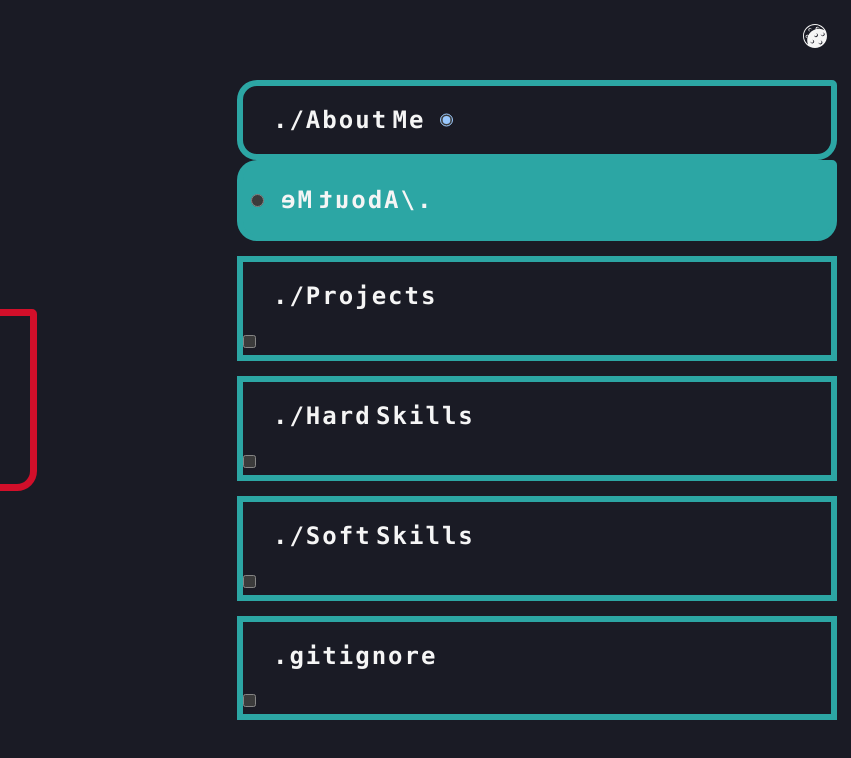
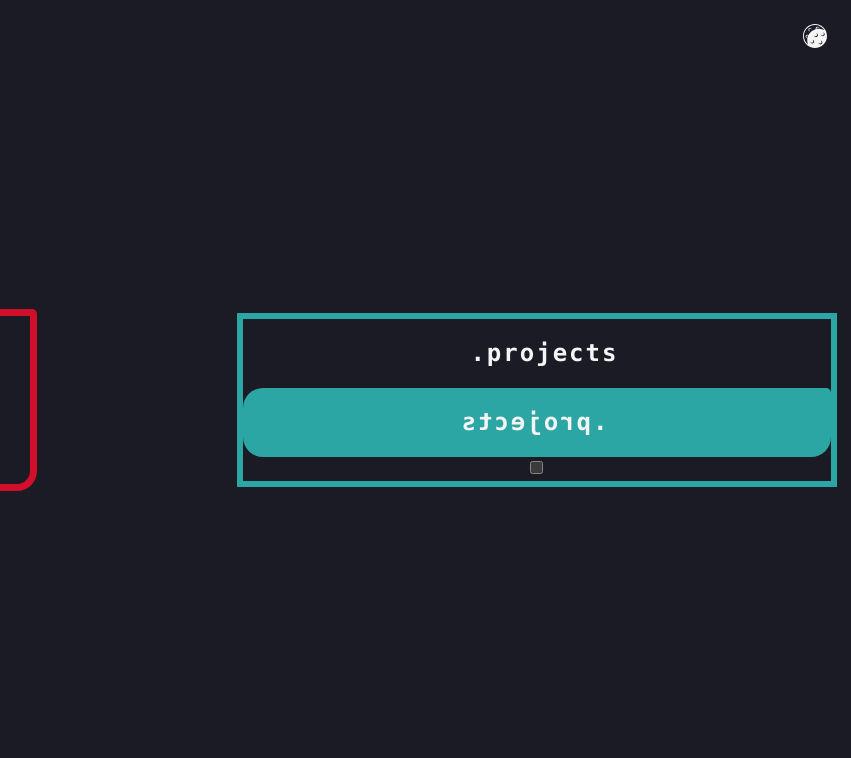
Before and after one commit to Blacg13/Portfolio, a website: page index.html in a window 1280 px wide. Shown: the full height of the page, 429-1280 px from the left. Drawn offline with Linux system fonts and the light colour scheme.

Commit message:
suppressed ancient version htat remained in global.css

```diff
--- a/index.html
+++ b/index.html
@@ -4,8 +4,9 @@
     <meta charset="UTF-8" />
     <meta name="viewport" content="width=device-width, initial-scale=1.0" />
     <title>.blagasse</title>
-    <link rel="stylesheet" href="./styles/variables.css">
+    <link rel="stylesheet" href="./styles/variables.css" />
     <link rel="stylesheet" href="./styles/global.css" />
+    <link rel="stylesheet" href="./styles/components.css" />
     <!-- <link rel="stylesheet" href="./styles/sections.css" /> -->
     <script src="./scripts/main.js" defer></script>
   </head>
@@ -66,13 +67,35 @@
             <ul class="header-links">
               <li>
                 <a href="/public/files/CV_Lagasse_frontendDev.pdf">
-                    <svg id="file-icon" width="64px" height="64px" viewBox="0 0 16 16" fill="none" xmlns="http://www.w3.org/2000/svg"><g id="SVGRepo_bgCarrier" stroke-width="0"></g><g id="SVGRepo_tracerCarrier" stroke-linecap="round" stroke-linejoin="round"></g><g id="SVGRepo_iconCarrier"> <path d="M7 0H2V16H14V7H7V0Z" fill="var(--bg-color)"></path> <path d="M9 0V5H14L9 0Z" fill="var(--bg-color)"></path> </g></svg>
+                  <svg
+                    id="file-icon"
+                    width="64px"
+                    height="64px"
+                    viewBox="0 0 16 16"
+                    fill="none"
+                    xmlns="http://www.w3.org/2000/svg"
+                  >
+                    <g id="SVGRepo_bgCarrier" stroke-width="0"></g>
+                    <g
+                      id="SVGRepo_tracerCarrier"
+                      stroke-linecap="round"
+                      stroke-linejoin="round"
+                    ></g>
+                    <g id="SVGRepo_iconCarrier">
+                      <path
+                        d="M7 0H2V16H14V7H7V0Z"
+                        fill="var(--bg-color)"
+                      ></path>
+                      <path d="M9 0V5H14L9 0Z" fill="var(--bg-color)"></path>
+                    </g>
+                  </svg>
                   <p>resume</p>
                 </a>
               </li>
               <li>
                 <a href="https://github.com/Blacg13">
-                    <svg id="logo-github"
+                  <svg
+                    id="logo-github"
                     viewBox="0 0 20 20"
                     xmlns="http://www.w3.org/2000/svg"
                     xmlns:xlink="http://www.w3.org/1999/xlink"
@@ -99,17 +122,24 @@
                         ></path>
                       </g>
                     </g>
-                      <!-- </g> -->
                   </svg>
                   <p>github</p>
                 </a>
               </li>
               <li>
-
-                <a href="https://www.linkedin.com/in/b%C3%A9n%C3%A9dicte-lagasse/">
-                  <svg id="logo-linkedin" fill="var(--bg-color)"viewBox="-5.5 0 32 32" xmlns="http://www.w3.org/2000/svg">
+                <a
+                  href="https://www.linkedin.com/in/b%C3%A9n%C3%A9dicte-lagasse/"
+                >
+                  <svg
+                    id="logo-linkedin"
+                    fill="var(--bg-color)"
+                    viewBox="-5.5 0 32 32"
+                    xmlns="http://www.w3.org/2000/svg"
+                  >
                     <title>linkedin</title>
-                    <path d="M0 8.219v15.563c0 1.469 1.156 2.625 2.625 2.625h15.563c0.719 0 1.406-0.344 1.844-0.781 0.469-0.469 0.781-1.063 0.781-1.844v-15.563c0-1.469-1.156-2.625-2.625-2.625h-15.563c-0.781 0-1.375 0.313-1.844 0.781-0.438 0.438-0.781 1.125-0.781 1.844zM2.813 10.281c0-1 0.813-1.875 1.813-1.875 1.031 0 1.875 0.875 1.875 1.875 0 1.031-0.844 1.844-1.875 1.844-1 0-1.813-0.813-1.813-1.844zM7.844 23.125v-9.531c0-0.219 0.219-0.406 0.375-0.406h2.656c0.375 0 0.375 0.438 0.375 0.719 0.75-0.75 1.719-0.938 2.719-0.938 2.438 0 4 1.156 4 3.719v6.438c0 0.219-0.188 0.406-0.375 0.406h-2.75c-0.219 0-0.375-0.219-0.375-0.406v-5.813c0-0.969-0.281-1.5-1.375-1.5-1.375 0-1.719 0.906-1.719 2.125v5.188c0 0.219-0.219 0.406-0.438 0.406h-2.719c-0.156 0-0.375-0.219-0.375-0.406zM2.875 23.125v-9.531c0-0.219 0.219-0.406 0.375-0.406h2.719c0.25 0 0.406 0.156 0.406 0.406v9.531c0 0.219-0.188 0.406-0.406 0.406h-2.719c-0.188 0-0.375-0.219-0.375-0.406z"></path>
+                    <path
+                      d="M0 8.219v15.563c0 1.469 1.156 2.625 2.625 2.625h15.563c0.719 0 1.406-0.344 1.844-0.781 0.469-0.469 0.781-1.063 0.781-1.844v-15.563c0-1.469-1.156-2.625-2.625-2.625h-15.563c-0.781 0-1.375 0.313-1.844 0.781-0.438 0.438-0.781 1.125-0.781 1.844zM2.813 10.281c0-1 0.813-1.875 1.813-1.875 1.031 0 1.875 0.875 1.875 1.875 0 1.031-0.844 1.844-1.875 1.844-1 0-1.813-0.813-1.813-1.844zM7.844 23.125v-9.531c0-0.219 0.219-0.406 0.375-0.406h2.656c0.375 0 0.375 0.438 0.375 0.719 0.75-0.75 1.719-0.938 2.719-0.938 2.438 0 4 1.156 4 3.719v6.438c0 0.219-0.188 0.406-0.375 0.406h-2.75c-0.219 0-0.375-0.219-0.375-0.406v-5.813c0-0.969-0.281-1.5-1.375-1.5-1.375 0-1.719 0.906-1.719 2.125v5.188c0 0.219-0.219 0.406-0.438 0.406h-2.719c-0.156 0-0.375-0.219-0.375-0.406zM2.875 23.125v-9.531c0-0.219 0.219-0.406 0.375-0.406h2.719c0.25 0 0.406 0.156 0.406 0.406v9.531c0 0.219-0.188 0.406-0.406 0.406h-2.719c-0.188 0-0.375-0.219-0.375-0.406z"
+                    ></path>
                   </svg>
                   <p>linkedin</p>
                 </a>
@@ -120,18 +150,18 @@
       </header>
       <main>
         <ul>
-          <li>
-            <div class="flip-card-container">
+          <!-- <li>
+            <div id="aboutme" class="flip-card-container">
               <div class="flip-card card-recto">
                 <label class="flip-card-label">
                   <h3>about me</h3>
-                  <input class="flip-card-toggle" type="radio" name="about" value="recto" checked/>
+                  <input class="flip-card-toggle" type="radio" name="aboutme" value="recto"/>
                 </label>
               </div>
               <div class="flip-card card-verso">
                 <label class="flip-card-label">
                   <h3>about me</h3>
-                  <input class="flip-card-toggle" type="radio" name="about" value="verso"/>
+                  <input class="flip-card-toggle" type="radio" name="aboutme" value="verso"/>
                 </label>
               </div>
             </div>
@@ -142,12 +172,21 @@
                 consectetur recusandae animi cum expedita. Provident, numquam
                 distinctio?</p>
             </div>
-          </li>
+          </li> -->
           <li>
-            <div class="flip-card flip-false">
+            <div id="projects" class="flip-card flip-card-container">
               <label class="flip-card-label">
+                <div class="card-recto">
                   <h3>projects</h3>
-                <input class="flip-card-checkbox" type="checkbox" name="projects" />
+                </div>
+                <div class="card-verso">
+                  <h3>projects</h3>
+                </div>
+                <input
+                  class="flip-card-checkbox"
+                  type="checkbox"
+                  name="projects"
+                />
               </label>
             </div>
             <div class="panel">
@@ -157,7 +196,7 @@
               Adipisci autem sit provident.
             </div>
           </li>
-          <li>
+          <!-- <li>
             <div class="flip-card flip-false">
               <label class="flip-card-label">
                 <h3>hard skills</h3>
@@ -198,7 +237,7 @@
               consequatur provident nemo dolores! Saepe ut quidem voluptatibus
               pariatur fugiat blanditiis id beatae repudiandae?
             </div>
-          </li>
+          </li> -->
         </ul>
       </main>
     </div>
--- a/styles/global.css
+++ b/styles/global.css
@@ -309,127 +309,3 @@ header {
         justify-content: space-evenly;
     }
 }
-/*================================================================================================*/
-/** Components > MAIN **/
-/*================================================================================================*/
-main {
-    /*-------------------------------------------*/
-    /** general style **/
-    /*-------------------------------------------*/
-    li {
-        border: none;
-        display: flex;
-        flex-flow: column nowrap;
-        justify-content: space-between;
-
-        .flip-card {
-        border: solid 6px var(--primary-color);
-
-            .flip-card-label {
-                width: 100%;
-                height: 100%;
-
-                &:hover, &:focus {
-                    /* border: solid 12px var(--primary-color); */
-                    box-shadow: inset 0 0 64px 64px var(--primary-color);
-                    /* box-shadow: 0 0 4px 2px var(--secondary-color); */
-                    transition: 0.35s;
-                }
-            }
-        }
-
-    }
-        .panel {
-            display: none;
-        }
-
-    /*-------------------------------------------*/
-    /** special typo **/
-    /*-------------------------------------------*/
-    li:not(:last-child) {
-        h3 {
-            text-transform: capitalize;
-            word-spacing: -12px;
-
-            &::before {
-                content: "./";
-            }
-        }
-    }
-    li:last-child {
-        h3 {
-            word-spacing: -12px;
-
-            &::before {
-                content: ".";
-            }
-
-        }
-    }
-    /*-------------------------------------------*/
-    /** flip card animation **/
-    /*-------------------------------------------*/
-    li {
-        background-color: transparent;
-        perspective: 1000px;
-    }
-    .flip-card-container {
-        position: relative;
-        width: 100%;
-        height: 100%;
-        text-align: center;
-        transition: transform 0.8s;
-        transform-style: preserve-3d;
-    }
-    /* todo: transfer the animation to JS with addEventListener on the radio input */
-    .flip-card-container:hover {
-        transform: rotateY(180deg);
-      }
-      /* todo: arrange style of the verso and hide it in the back of the flip-card (not like now) */
-      .flip-card-recto, .flip-card-verso {
-        position: absolute;
-        width: 100%;
-        height: 100%;
-        backface-visibility: hidden;
-      }
-    .card-recto {
-        border-radius: var(--radius-value);
-        /* transition: all 2s ease-in-out; */
-        .flip-card-label {
-            display: flex;
-        }
-    }
-    .card-verso {
-        /* transform: rotateY(360deg);
-        transition: all 1.8s ease-in-out; */
-        border-radius: var(--reverse-radius-value);
-        background-color: var(--primary-color);
-        padding-right: var(--padding-value);
-        transform: rotateY(180deg);
-
-        .flip-card-label {
-            display: flex;
-            justify-content: flex-end;
-            /* transition: all 1.8s ease-in-out; */
-        }
-    }
-
-}
-@keyframes flip-animation {
-    from {
-            transition: all 2s ease-in-out;
-
-        }
-
-    to {
-
-            transform: rotateY(360deg);
-            transition: all 1.8s ease-in-out;
-            border-radius: var(--reverse-radius-value);
-            background-color: var(--primary-color);
-            padding-right: var(--padding-value);
-
-
-
-    }
-}
```
Also changed, not shown: 1 other file. Lines whose indentation alone changed are shown as unchanged.
